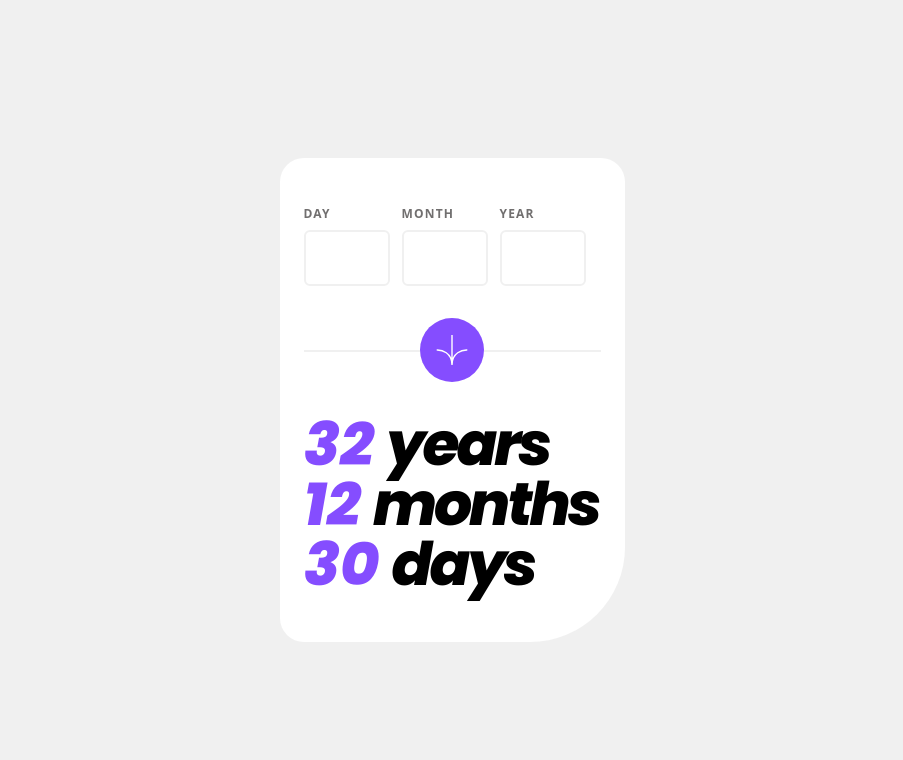
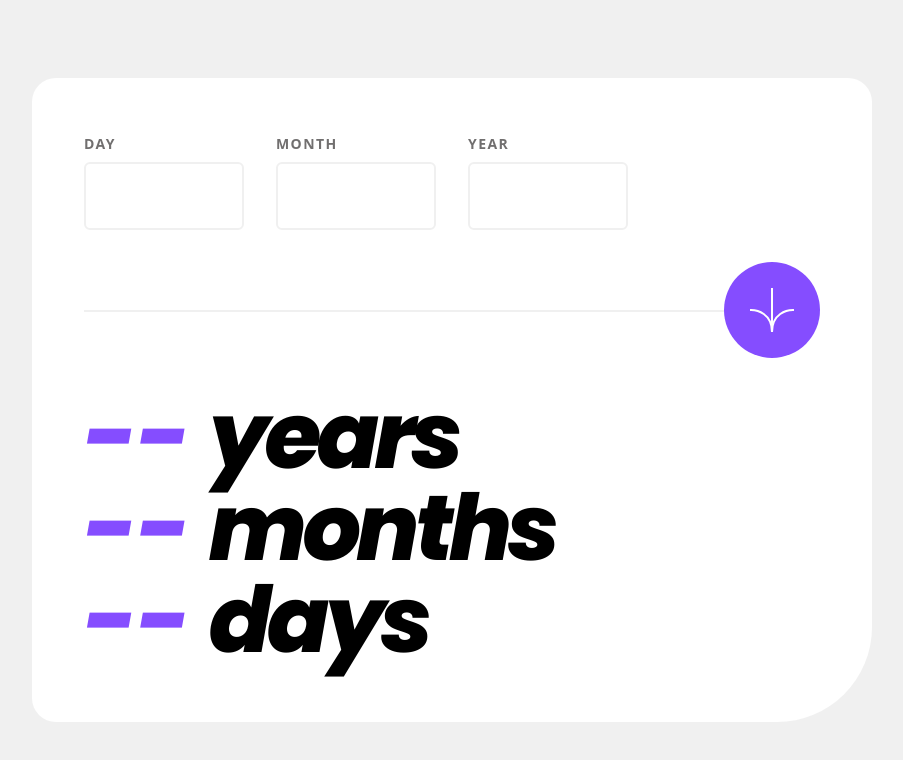
Before and after one commit to md-abid-hussain/age-calculator-app, a React (Vite) app: page / in a window 1280 px wide. Shown: the top 760 px of the page, without its empty margins (188-1091 px from the left). Built offline with nearby package versions, Linux system fonts and the light colour scheme.

Commit message:
feat: added logic for app

```diff
--- a/src/App.tsx
+++ b/src/App.tsx
@@ -1,73 +1,107 @@
 import buttonIcon from "./assets/images/icon-arrow.svg";
+import CustomInput from "./components/CustomInput";
+import dateSchema from "./schema";
+import { useForm } from "react-hook-form";
+import { yupResolver } from "@hookform/resolvers/yup";
+import { useState } from "react";
+
+export type DateSchema = {
+  day: number;
+  month: number;
+  year: number;
+};
+
 const App = () => {
+  const [totalDay, setTotalDay] = useState("");
+  const [totalMonth, setTotalMonth] = useState("");
+  const [totalYear, setTotalYear] = useState("");
+  const { register, handleSubmit, formState } = useForm<DateSchema>({
+    resolver: yupResolver(dateSchema),
+  });
+
+  const { errors } = formState;
+
+  function dateDifference(
+    date1: Date,
+    date2: Date
+  ): { years: number; months: number; days: number } {
+    const diffMilliseconds = Math.abs(date2.getTime() - date1.getTime());
+
+    const years = Math.floor(diffMilliseconds / (365.25 * 24 * 60 * 60 * 1000));
+
+    const remainingMilliseconds =
+      diffMilliseconds - years * 365.25 * 24 * 60 * 60 * 1000;
+
+    const months = Math.floor(
+      remainingMilliseconds / (30.44 * 24 * 60 * 60 * 1000)
+    );
+
+    const remainingMillisecondsAfterMonths =
+      remainingMilliseconds - months * 30.44 * 24 * 60 * 60 * 1000;
+
+    const days = Math.floor(
+      remainingMillisecondsAfterMonths / (24 * 60 * 60 * 1000)
+    );
+
+    return { years, months, days };
+  }
+
+  const onSubmit = (data: { year: number; month: number; day: number }) => {
+    const givenDate = new Date(data.year, data.month - 1, data.day);
+    const today = new Date();
+    const { years, months, days } = dateDifference(givenDate, today);
+    setTotalDay(days.toString());
+    setTotalMonth(months.toString());
+    setTotalYear(years.toString());
+  };
+
   return (
     <main className="min-h-screen flex items-center justify-center px-4 sm:px-16 bg-offWhite">
-      <div className="w-[345px] py-12 bg-white rounded-t-3xl px-6 rounded-bl-3xl rounded-br-[95px]">
-        <form>
-          <div className="flex gap-3">
-            <div className="flex flex-col gap-2">
-              <label
-                htmlFor="day"
-                className="text-xs text tracking-widest font-bold text-smokeGray"
-              >
-                DAY
-              </label>
-              <input
-                type="number"
-                id="day"
-                name="day"
-                className="w-[86px] border-2 border-offWhite rounded-md p-4 text-sm focus:outline-none focus:ring-[0.5px] focus:border-customPurple"
-              />
-            </div>
-            <div className="flex flex-col gap-2">
-              <label
-                htmlFor="month"
-                className="text-xs text tracking-widest font-bold text-smokeGray"
-              >
-                MONTH
-              </label>
-              <input
-                type="number"
-                id="month"
-                name="month"
-                className="w-[86px] border-2 border-offWhite rounded-md p-4 text-sm focus:outline-none focus:ring-[0.5px] focus:border-customPurple"
-              />
-            </div>
-            <div className="flex flex-col gap-2">
-              <label
-                htmlFor="year"
-                className="text-xs text tracking-widest font-bold text-smokeGray"
-              >
-                YEAR
-              </label>
-              <input
-                type="number"
-                id="year"
-                name="year"
-                className="w-[86px] border-2 border-offWhite rounded-md p-4 text-sm focus:outline-none focus:ring-[0.5px] focus:border-customPurple"
-              />
-            </div>
+      <div className="w-[345px] py-12 bg-white rounded-t-3xl px-6 rounded-bl-3xl rounded-br-[95px] lg:px-[52px] lg:py-14 lg:min-w-[840px]">
+        <form onSubmit={handleSubmit(onSubmit)}>
+          <div className="flex gap-3 lg:gap-8">
+            <CustomInput
+              labelName="DAY"
+              id="day"
+              name="day"
+              register={register}
+              errors={errors}
+            />
+            <CustomInput
+              labelName="MONTH"
+              id="month"
+              name="month"
+              register={register}
+              errors={errors}
+            />
+            <CustomInput
+              labelName="YEAR"
+              id="year"
+              name="year"
+              register={register}
+              errors={errors}
+            />
           </div>
-          <div className="my-8 flex before:content-[''] before:h-[2px] before:translate-y-8 before:bg-offWhite before:flex-1 after:content-[''] after:h-[2px] after:bg-offWhite after:flex-1 after:translate-y-8">
+          <div className="mb-8 flex before:content-[''] before:h-[2px] before:translate-y-8 before:bg-offWhite before:flex-1 after:content-[''] after:h-[2px] after:bg-offWhite after:flex-1 after:translate-y-8 lg:after:hidden lg:before:translate-y-12">
             <button
               type="submit"
-              className="bg-customPurple mx-auto w-16 h-16 grid place-content-center rounded-full p-4 hover:bg-offBlack"
+              className="bg-customPurple mx-auto w-16 h-16 grid place-content-center rounded-full p-4 hover:bg-offBlack lg:w-24 lg:h-24"
             >
               <img src={buttonIcon} alt="button icon" />
             </button>
           </div>
         </form>
         <div>
-          <p className="text-6xl font-customPoppins font-black italic">
-            <span className="text-customPurple">32 </span>
+          <p className=" text-5xl font-customPoppins font-black italic lg:text-[92px]">
+            <span className="text-customPurple">{totalYear || "--"} </span>
             <span className="tracking-tighter">years</span>
           </p>
-          <p className="text-6xl font-customPoppins font-black italic">
-            <span className="text-customPurple">12 </span>
+          <p className=" text-5xl font-customPoppins font-black italic lg:text-[92px]">
+            <span className="text-customPurple">{totalMonth || "--"} </span>
             <span className="tracking-tighter">months</span>
           </p>
-          <p className="text-6xl font-customPoppins font-black italic">
-            <span className="text-customPurple">30 </span>
+          <p className=" text-5xl font-customPoppins font-black italic lg:text-[92px]">
+            <span className="text-customPurple">{totalDay || "--"} </span>
             <span className="tracking-tighter">days</span>
           </p>
         </div>
```
